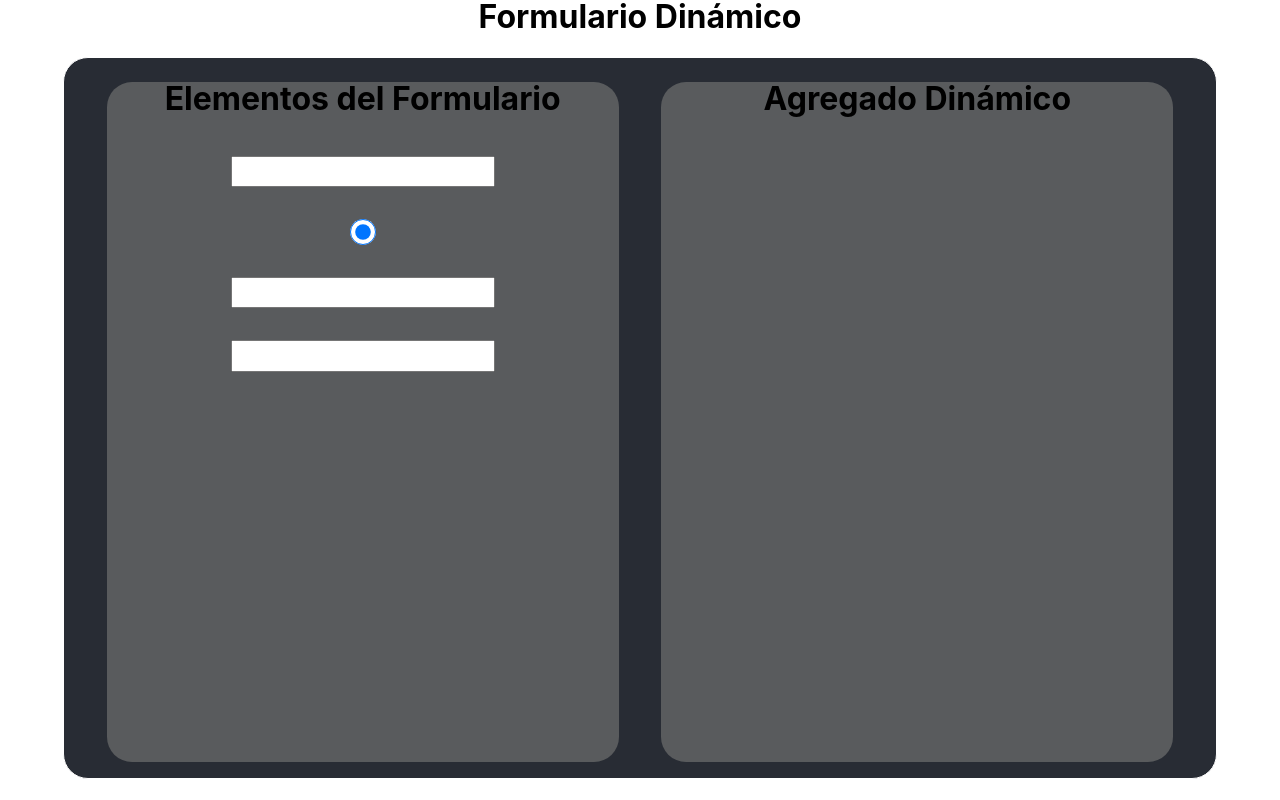
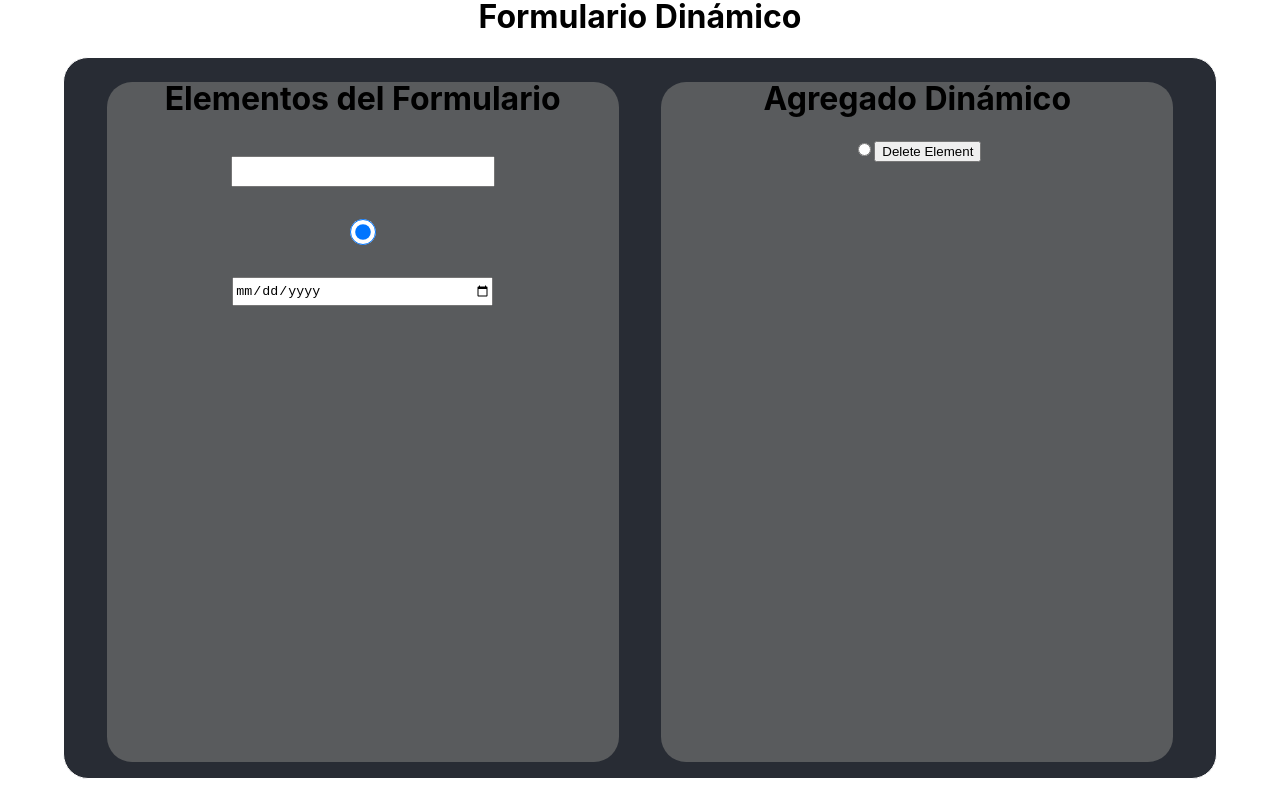
Before and after one commit to gaositd/formulario_dinamico, a React (Create React App) app: page / in a window 1280 px wide. Both pictures are taken after a click on the radio button 362 px from the left and 231 px from the top of the page. Built offline with nearby package versions, Linux system fonts and the light colour scheme.

Commit message:
finalizado

```diff
--- a/src/App.js
+++ b/src/App.js
@@ -1,30 +1,28 @@
-import React, { useEffect, useState } from "react";
+import React, { useRef, useState } from "react";
 import "./App.css";
 import inputs from "./json/json.json";
 
 function App() {
-  const [elements, setElements] = useState([
+  const [elements, setElements] = useState([]);
+  const refs = useRef([]);
+
+  const addElement = (data) => {
+    setElements((prev) => [
+      ...prev,
       {
-      name: "",
-      type: "",
-      value: "",
+        name: data.target.name,
+        type: data.target.type,
+        value: data.target.value,
+        id: data.target.id,
       },
     ]);
-
-  const addElement = (data) => {
-    setElements((elements) => ({
-      ...elements,
-      [data.name]: data.value,
-    }));
   };
 
   const deleteElement = (e) => {
-    alert(e.target.value);
+    // const newElements = elements.filter((,index) => e === index);
+
+    setElements((prev) => [...prev.splice(e, 1)]);
   };
-
-  useEffect(() => {
-    // console.log(elements);
-  }, [elements]);
 
   return (
     <div className="App">
@@ -36,7 +34,7 @@ function App() {
           <h1 className="App-title">Elementos del Formulario</h1>
           {inputs.map((data, i) => {
             return (
-              <div key={data.key}>
+              <div key={i}>
                 <input
                   type={data.type}
                   name={data.name}
@@ -47,6 +45,7 @@ function App() {
                   onChange={(e) => {
                     //console.log(e.target.value);
                   }}
+                  ref={(el) => (refs.current[i] = el)}
                 />
               </div>
             );
@@ -54,8 +53,8 @@ function App() {
         </div>
         <div className="App-boxSide">
           <h1 className="App-title">Agregado Dinámico</h1>
-          {elements.length > 1
-            ? elements.map((element, key) => {
+          {elements &&
+            elements.map((element, key) => {
               return (
                 <div key={key}>
                   <input
@@ -66,14 +65,13 @@ function App() {
                   <button
                     name="deleteElement"
                     id="deleteElement"
-                      onClick={(element) => deleteElement(element)}
+                    onClick={() => deleteElement(key)}
                   >
                     Delete Element
                   </button>
                 </div>
               );
-              })
-            : null}
+            })}
         </div>
       </main>
     </div>
--- a/src/json/json.json
+++ b/src/json/json.json
@@ -2,21 +2,19 @@
   {
     "name": "text",
     "type": "text",
-    "value": ""
+    "value": "",
+    "id": 0
   },
   {
     "name": "radio",
     "type": "radio",
-    "value": ""
+    "value": "",
+    "id": 0
   },
   {
-    "name": "select",
-    "type": "select",
-    "value": ""
-  },
-  {
-    "name": "option",
-    "type": "option",
-    "value": ""
+    "name": "date",
+    "type": "date",
+    "value": "",
+    "id": 0
   }
 ]
```
Lines whose indentation alone changed are shown as unchanged.
